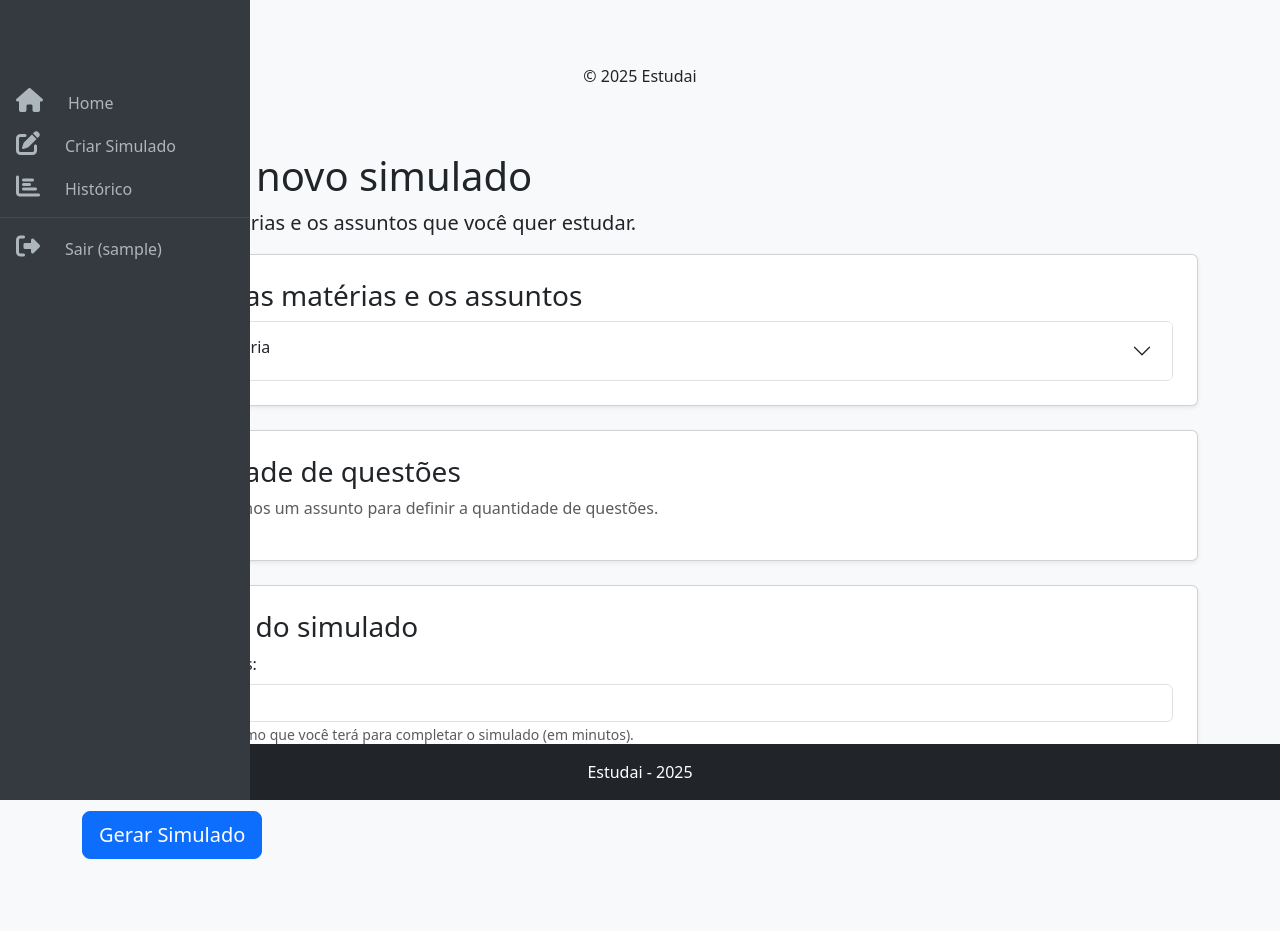
After one commit to marcoskw/estudai, a Django app: page /criar_simulado/ in a window 1280 px wide. The commit adds this page. Run offline with Django 5.2, Linux system fonts and the light colour scheme; a user stored in the database is signed in; tables that the repository leaves empty hold one stand-in row (values such as "Sample post"); some libraries are stand-ins or nearby versions.

Commit message:
Adição de tela de Simulado

```diff
--- /dev/null
+++ b/simulado/templates/criar_simulado.html
@@ -0,0 +1,155 @@
+{% extends 'base.html' %}
+
+{% block 'body' %}
+<div class="container mt-5">
+    <h1>Criar um novo simulado</h1>
+    <p class="lead">Selecione as matérias e os assuntos que você quer estudar.</p>
+
+    <form method="post" action="{% url 'criar_simulado' %}">
+        {% csrf_token %}
+        <div class="card p-4 shadow-sm">
+            <h3>1. Escolha as matérias e os assuntos</h3>
+            <div id="materias-container" class="accordion" id="materiasAccordion">
+                {% for materia in materias_com_assuntos %}
+                <div class="accordion-item">
+                    <h2 class="accordion-header" id="heading-{{ materia.id }}">
+                        <button class="accordion-button collapsed" type="button" data-bs-toggle="collapse" data-bs-target="#collapse-{{ materia.id }}" aria-expanded="false" aria-controls="collapse-{{ materia.id }}">
+                            <div class="form-check me-3">
+                                <input class="form-check-input materia-checkbox" type="checkbox" name="materia-{{ materia.id }}" id="materia-{{ materia.id }}">
+                                <label class="form-check-label" for="materia-{{ materia.id }}">
+                                    {{ materia.nome }}
+                                </label>
+                            </div>
+                        </button>
+                    </h2>
+                    <div id="collapse-{{ materia.id }}" class="accordion-collapse collapse" aria-labelledby="heading-{{ materia.id }}" data-bs-parent="#materiasAccordion">
+                        <div class="accordion-body">
+                            <div class="d-flex justify-content-end mb-2">
+                                <button type="button" class="btn btn-sm btn-outline-primary selecionar-tudo-btn" data-materia-id="{{ materia.id }}">Selecionar Tudo</button>
+                            </div>
+                            <div class="row">
+                                {% for assunto in materia.assunto_set.all %}
+                                <div class="col-md-4">
+                                    <div class="form-check">
+                                        <input class="form-check-input assunto-checkbox" type="checkbox" name="assunto-{{ assunto.id }}" id="assunto-{{ assunto.id }}" data-materia-id="{{ materia.id }}">
+                                        <label class="form-check-label" for="assunto-{{ assunto.id }}">
+                                            {{ assunto.nome }}
+                                        </label>
+                                    </div>
+                                </div>
+                                {% endfor %}
+                            </div>
+                        </div>
+                    </div>
+                </div>
+                {% endfor %}
+            </div>
+        </div>
+
+        <div class="card p-4 shadow-sm mt-4">
+            <h3>2. Quantidade de questões</h3>
+            <div id="questoes-container">
+                <p class="text-muted">Selecione pelo menos um assunto para definir a quantidade de questões.</p>
+            </div>
+        </div>
+
+        <div class="card p-4 shadow-sm mt-4">
+            <h3>3. Duração do simulado</h3>
+            <div class="mb-3">
+                <label for="duracao-simulado" class="form-label">Tempo em minutos:</label>
+                <input type="number" class="form-control" id="duracao-simulado" name="duracao-simulado" min="1" max="300" value="120">
+                <small class="form-text text-muted">Defina o tempo máximo que você terá para completar o simulado (em minutos).</small>
+            </div>
+        </div>
+
+        <button type="submit" class="btn btn-primary btn-lg mt-4">Gerar Simulado</button>
+    </form>
+</div>
+
+
+
+<script>
+    document.addEventListener('DOMContentLoaded', function() {
+        const materiaCheckboxes = document.querySelectorAll('.materia-checkbox');
+        const questoesContainer = document.getElementById('questoes-container');
+
+        // Adiciona funcionalidade aos botões de "Selecionar Tudo"
+        document.querySelectorAll('.selecionar-tudo-btn').forEach(button => {
+            button.addEventListener('click', function() {
+                const materiaId = this.dataset.materiaId;
+                const assuntos = document.querySelectorAll(`.assunto-checkbox[data-materia-id="${materiaId}"]`);
+                assuntos.forEach(assunto => {
+                    assunto.checked = true;
+                });
+                // Garante que o slider apareça
+                updateSlider(materiaId, true);
+            });
+        });
+
+        // Lida com a seleção da matéria
+        materiaCheckboxes.forEach(checkbox => {
+            checkbox.addEventListener('change', function() {
+                const materiaId = this.id.split('-')[1];
+                const collapseElement = document.getElementById(`collapse-${materiaId}`);
+                if (this.checked) {
+                    new bootstrap.Collapse(collapseElement, {
+                        toggle: true
+                    });
+                } else {
+                    new bootstrap.Collapse(collapseElement, {
+                        toggle: false
+                    });
+                    // Desmarca todos os assuntos se a matéria for desmarcada
+                    document.querySelectorAll(`.assunto-checkbox[data-materia-id="${materiaId}"]`).forEach(assunto => {
+                        assunto.checked = false;
+                    });
+                    updateSlider(materiaId, false);
+                }
+            });
+        });
+
+        // Lida com a seleção de assuntos individuais
+        document.querySelectorAll('.assunto-checkbox').forEach(checkbox => {
+            checkbox.addEventListener('change', function() {
+                const materiaId = this.dataset.materiaId;
+                const algumAssuntoSelecionado = document.querySelectorAll(`.assunto-checkbox[data-materia-id="${materiaId}"]:checked`).length > 0;
+                updateSlider(materiaId, algumAssuntoSelecionado);
+            });
+        });
+
+        // Função para adicionar ou remover sliders
+        function updateSlider(materiaId, shouldAdd) {
+            const existingSlider = document.getElementById(`slider-container-${materiaId}`);
+            if (shouldAdd && !existingSlider) {
+                const materiaNome = document.querySelector(`#materia-${materiaId}`).nextElementSibling.innerText;
+                const sliderHtml = `
+                    <div class="mb-3" id="slider-container-${materiaId}">
+                        <label for="slider-${materiaId}" class="form-label">${materiaNome}</label>
+                        <input type="range" class="form-range" min="1" max="50" value="10" name="questoes-${materiaId}" id="slider-${materiaId}">
+                        <p>Questões: <span id="valor-slider-${materiaId}">10</span></p>
+                    </div>
+                `;
+                questoesContainer.insertAdjacentHTML('beforeend', sliderHtml);
+                const slider = document.getElementById(`slider-${materiaId}`);
+                const valorSpan = document.getElementById(`valor-slider-${materiaId}`);
+                slider.addEventListener('input', function() {
+                    valorSpan.innerText = this.value;
+                });
+
+            } else if (!shouldAdd && existingSlider) {
+                existingSlider.remove();
+            }
+
+            // Lógica para mostrar/ocultar a mensagem inicial
+            if (questoesContainer.children.length > 1) {
+                const mensagemInicial = questoesContainer.querySelector('p.text-muted');
+                if (mensagemInicial) {
+                    mensagemInicial.remove();
+                }
+            } else if (questoesContainer.children.length === 0) {
+                 questoesContainer.innerHTML = '<p class="text-muted">Selecione pelo menos um assunto para definir a quantidade de questões.</p>';
+            }
+        }
+    });
+</script>
+{% endblock %}
--- a/simulado/templates/home.html
+++ b/simulado/templates/home.html
@@ -8,7 +8,7 @@
             <h1 class="display-4">Bem-vindo, {{ user.nome_completo|default:user.username }}!</h1>
             <p class="lead">Prepare-se para o seu próximo concurso. Crie um novo simulado ou continue de onde parou.</p>
             <hr class="my-4">
-            <a class="btn btn-primary btn-lg" href="#" role="button">Criar Novo Simulado</a>
+            <a class="btn btn-primary btn-lg" href="{% url "criar_simulado" %}" role="button">Criar Novo Simulado</a>
             <a class="btn btn-secondary btn-lg" href="#" role="button">Ver Histórico</a>
         {% else %}
             <h1 class="display-4">Bem-vindo ao Estudai!</h1>
--- /dev/null
+++ b/simulado/templates/vazio.html
@@ -0,0 +1,6 @@
+{% extends "base.html" %}
+{% load static %}
+
+{% block 'body' %}
+
+{% endblock %}
--- a/simulado/urls.py
+++ b/simulado/urls.py
@@ -4,6 +4,8 @@ from . import views
 urlpatterns = [
     # Simulado
     path('', views.home, name='home'),
+    path('criar_simulado/', views.criar_simulado, name='criar_simulado'),
+
 #    path('concursos/', views.lista_concursos, name='lista_concursos'),
 #    path('concursos/<int:pk>/', views.detalhes_concurso, name='detalhes_concurso'),
 #    path('simulados/criar/', views.criar_simulado, name='criar_simulado'),
--- a/simulado/views.py
+++ b/simulado/views.py
@@ -1,5 +1,22 @@
 from django.shortcuts import render
+from django.shortcuts import render, redirect
+from django.contrib.auth.decorators import login_required
+from .models import Simulado
+from materia.models import Materia
+from questao.models import Questao
 
 # Create your views here.
 def home(request):
     return render(request, 'home.html')
+
+
+@login_required
+def criar_simulado(request):
+    if request.method == 'POST':
+        # A lógica de processamento do formulário virá aqui.
+        return redirect('historico_simulados')
+
+    # Busca todas as matérias e seus assuntos relacionados
+    materias_com_assuntos = Materia.objects.prefetch_related('assunto_set').all().order_by('nome')
+
+    return render(request, 'criar_simulado.html', {'materias_com_assuntos': materias_com_assuntos})
--- a/templates/partials/barra_navegacao.html
+++ b/templates/partials/barra_navegacao.html
@@ -6,91 +6,124 @@
     <meta name="viewport" content="width=device-width, initial-scale=1.0">
     <title>{% block title %}Estudai - Portal de Simulados{% endblock %}</title>
 
+    <link href="https://cdn.jsdelivr.net/npm/bootstrap@5.3.0/dist/css/bootstrap.min.css" rel="stylesheet">
+
+    <link rel="stylesheet" href="https://cdnjs.cloudflare.com/ajax/libs/font-awesome/6.4.0/css/all.min.css">
+
     <style>
         body {
-            font-family: Arial, sans-serif;
-            margin: 0;
+            background-color: #f8f9fa;
         }
 
         .sidebar {
-            height: 100%;
-            width: 250px;
+            width: 70px; /* Largura padrão recolhida */
+            height: 100vh;
             position: fixed;
             top: 0;
             left: 0;
             background-color: #343a40;
-            overflow-x: hidden;
-            padding-top: 60px;
-            transition: 0.5s;
-            color: white;
+            color: #fff;
+            padding-top: 5rem;
+            transition: all 0.3s;
+            z-index: 1030;
+            overflow: hidden; /* Oculta o texto que excede a largura */
         }
 
-        .sidebar-recolhida {
-            width: 70px;
+        /* Expande o sidebar ao passar o mouse */
+        .sidebar:hover {
+            width: 250px;
         }
 
-        .sidebar a {
-            padding: 8px 8px 8px 32px;
-            text-decoration: none;
-            font-size: 20px;
-            color: #818181;
-            display: block;
-            transition: 0.3s;
+        .sidebar .nav-link {
+            color: #adb5bd;
+            white-space: nowrap;
+        }
+        .sidebar .nav-link:hover {
+            color: #fff;
         }
 
-        .sidebar a:hover {
-            color: #f1f1f1;
+        .sidebar .nav-link span {
+            display: none;
+            margin-left: 10px;
+        }
+
+        .sidebar:hover .nav-link span {
+            display: inline;
+        }
+
+        .sidebar .nav-link i {
+            margin-right: 0 !important;
+            font-size: 1.5rem;
+        }
+
+        .sidebar:hover .nav-link i {
+            margin-right: 15px !important;
         }
 
         .main-content {
-            margin-left: 250px;
-            padding: 20px;
-            transition: margin-left 0.5s;
+            margin-left: 70px; /* Margem inicial para o conteúdo */
+            padding: 1.5rem;
+            transition: margin-left 0.3s;
         }
 
-        .main-content-recolhida {
-            margin-left: 70px;
-        }
-
-        .sidebar .btn-recolher {
-            position: absolute;
-            top: 0;
-            right: 25px;
-            font-size: 36px;
-            margin-left: 50px;
-            cursor: pointer;
+        /* Ajusta a margem do conteúdo quando o sidebar está expandido */
+        .sidebar:hover ~ .main-content {
+            margin-left: 250px;
         }
     </style>
 </head>
 <body>
 
-    <div id="mySidebar" class="sidebar">
-        <a href="javascript:void(0)" class="btn-recolher" onclick="toggleNav()">×</a>
-        <a href="{% url 'home' %}">Home</a>
-        <a href="#">Criar Simulado</a>
-        <a href="#">Histórico</a>
-        <hr style="border-color: #555;">
-        {% if user.is_authenticated %}
-            <a href="#">Sair ({{ user.username }})</a>
-        {% else %}
-            <a href="#">Entrar</a>
-            <a href="#">Registrar</a>
-        {% endif %}
-    </div>
+    <nav id="sidebar" class="sidebar">
+        <ul class="nav flex-column">
+            <li class="nav-item">
+                <a class="nav-link" href="{% url 'home' %}">
+                    <i class="fas fa-home me-3"></i><span>Home</span>
+                </a>
+            </li>
+            <li class="nav-item">
+                <a class="nav-link" href="{% url 'criar_simulado' %}">
+                    <i class="fas fa-edit me-3"></i><span>Criar Simulado</span>
+                </a>
+            </li>
+            <li class="nav-item">
+                <a class="nav-link" href="#">
+                    <i class="fas fa-chart-bar me-3"></i><span>Histórico</span>
+                </a>
+            </li>
+            <hr class="my-2 border-secondary">
+            {% if user.is_authenticated %}
+            <li class="nav-item">
+                <a class="nav-link" href="#">
+                    <i class="fas fa-sign-out-alt me-3"></i><span>Sair ({{ user.username }})</span>
+                </a>
+            </li>
+            {% else %}
+            <li class="nav-item">
+                <a class="nav-link" href="#">
+                    <i class="fas fa-sign-in-alt me-3"></i><span>Entrar</span>
+                </a>
+            </li>
+            <li class="nav-item">
+                <a class="nav-link" href="#">
+                    <i class="fas fa-user-plus me-3"></i><span>Registrar</span>
+                </a>
+            </li>
+            {% endif %}
+        </ul>
+    </nav>
 
-    <div id="main" class="main-content">
+    <div id="main-content" class="main-content">
         {% block content %}
         {% endblock %}
     </div>
 
-    <script>
-        function toggleNav() {
-            var sidebar = document.getElementById("mySidebar");
-            var mainContent = document.getElementById("main");
+    <footer class="bg-light text-center text-lg-start mt-auto">
+        <div class="text-center p-3">
+            © 2025 Estudai
+        </div>
+    </footer>
 
-            sidebar.classList.toggle("sidebar-recolhida");
-            mainContent.classList.toggle("main-content-recolhida");
-        }
-    </script>
+    <script src="https://cdn.jsdelivr.net/npm/bootstrap@5.3.0/dist/js/bootstrap.bundle.min.js"></script>
 </body>
 </html>
```
